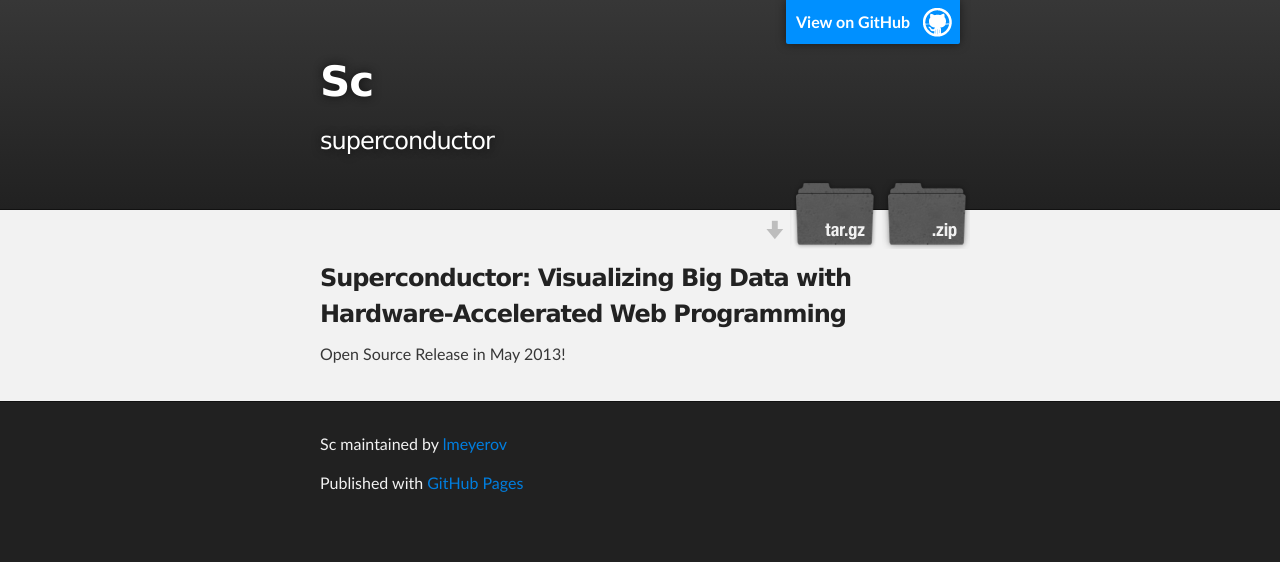
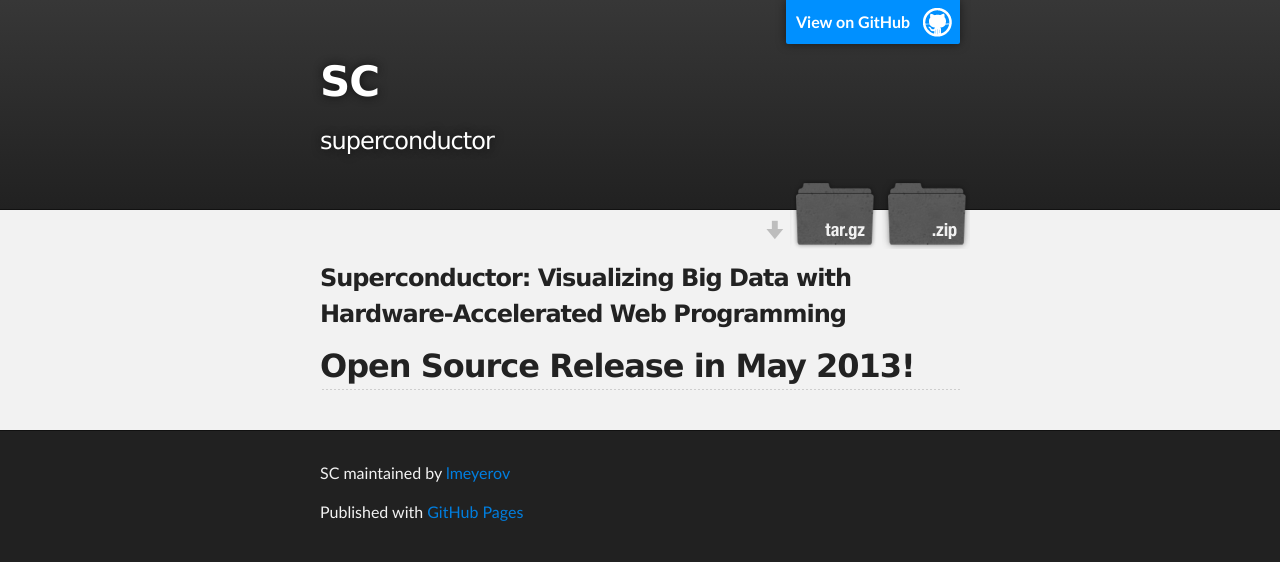
Before and after one commit to lmeyerov/sc, a plain HTML site: page index.html in a window 1280 px wide. Drawn offline with Linux system fonts and the light colour scheme.

```diff
--- a/index.html
+++ b/index.html
@@ -4,11 +4,11 @@
   <head>
     <meta charset='utf-8' />
     <meta http-equiv="X-UA-Compatible" content="chrome=1" />
-    <meta name="description" content="Sc : superconductor" />
+    <meta name="description" content="SC : superconductor" />
 
     <link rel="stylesheet" type="text/css" media="screen" href="stylesheets/stylesheet.css">
 
-    <title>Sc</title>
+    <title>SC</title>
   </head>
 
   <body>
@@ -18,7 +18,7 @@
         <header class="inner">
           <a id="forkme_banner" href="https://github.com/lmeyerov/sc">View on GitHub</a>
 
-          <h1 id="project_title">Sc</h1>
+          <h1 id="project_title">SC</h1>
           <h2 id="project_tagline">superconductor</h2>
 
             <section id="downloads">
@@ -33,14 +33,14 @@
       <section id="main_content" class="inner">
         <h3>Superconductor: Visualizing Big Data with Hardware-Accelerated Web Programming</h3>
 
-<p>Open Source Release in May 2013!</p>
+<h2>Open Source Release in May 2013!</h2>
       </section>
     </div>
 
     <!-- FOOTER  -->
     <div id="footer_wrap" class="outer">
       <footer class="inner">
-        <p class="copyright">Sc maintained by <a href="https://github.com/lmeyerov">lmeyerov</a></p>
+        <p class="copyright">SC maintained by <a href="https://github.com/lmeyerov">lmeyerov</a></p>
         <p>Published with <a href="http://pages.github.com">GitHub Pages</a></p>
       </footer>
     </div>
--- a/params.json
+++ b/params.json
@@ -1 +1 @@
-{"name":"Sc","tagline":"superconductor","body":"### Superconductor: Visualizing Big Data with Hardware-Accelerated Web Programming \r\n\r\nOpen Source Release in May 2013!\r\n","google":"UA-35556605-1","note":"Don't delete this file! It's used internally to help with page regeneration."}
+{"name":"SC","tagline":"superconductor","body":"### Superconductor: Visualizing Big Data with Hardware-Accelerated Web Programming \r\n\r\n## Open Source Release in May 2013!\r\n","google":"UA-35556605-1","note":"Don't delete this file! It's used internally to help with page regeneration."}
```
